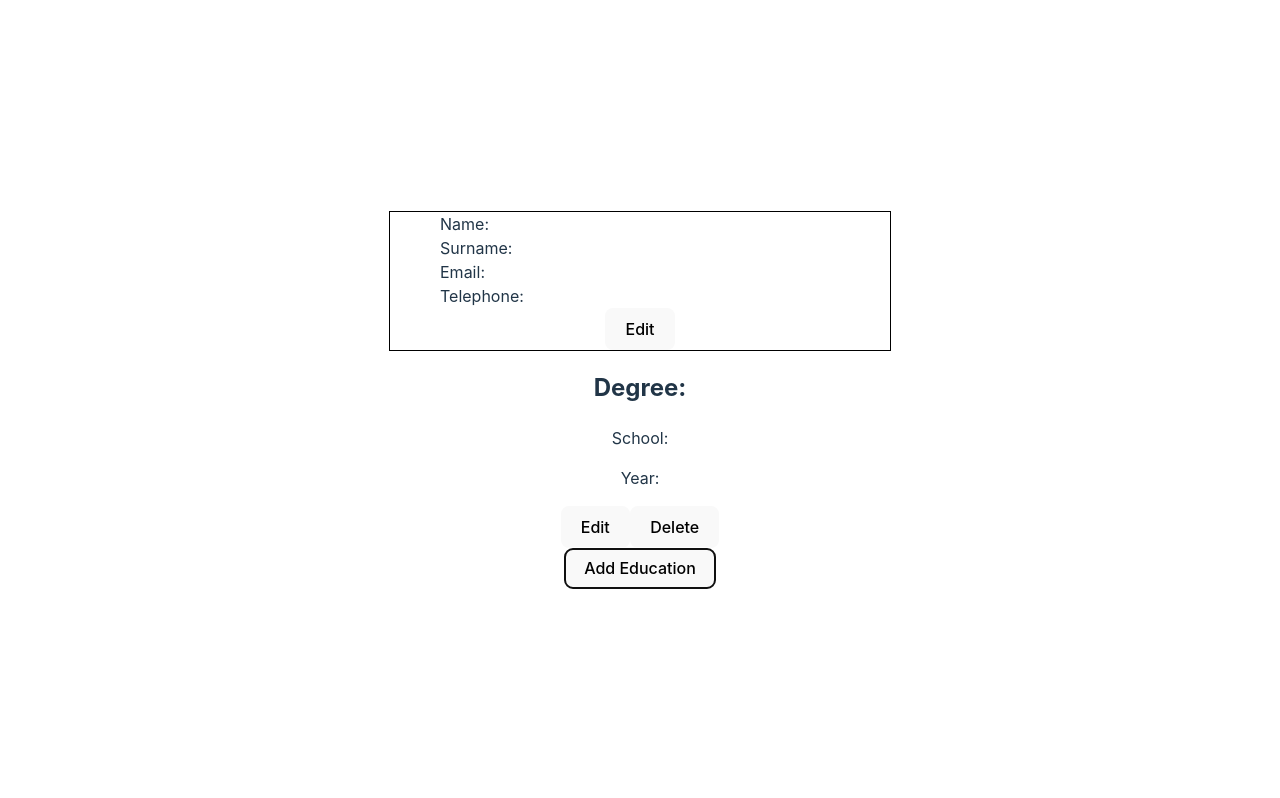
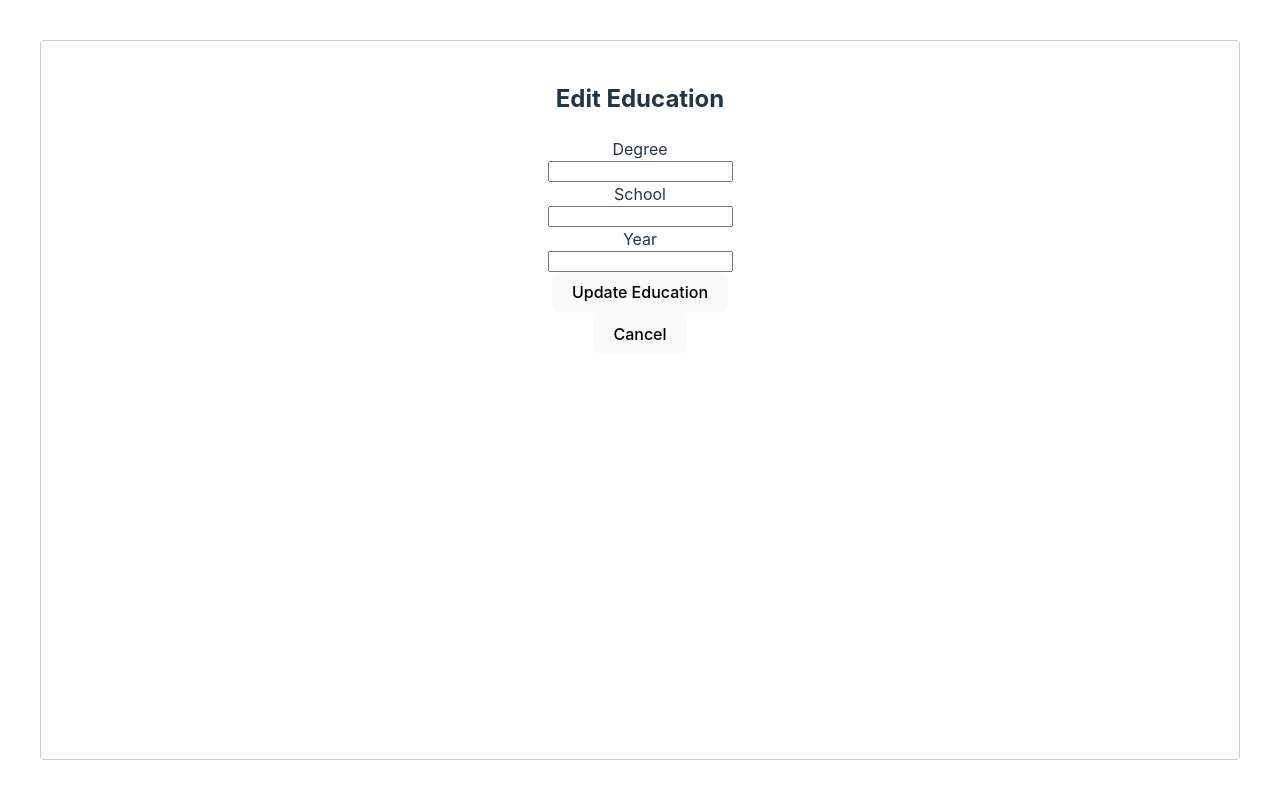
Before and after one commit to Toitw/cv, a React (Vite) app: page / in a window 1280 px wide. Both pictures are taken after a click on the button "Add Education". Built offline with nearby package versions, Linux system fonts and the light colour scheme.

Commit message:
Add react-modal dependency and implement education editing modal

```diff
--- a/package.json
+++ b/package.json
@@ -11,7 +11,8 @@
   },
   "dependencies": {
     "react": "^18.2.0",
-    "react-dom": "^18.2.0"
+    "react-dom": "^18.2.0",
+    "react-modal": "^3.16.1"
   },
   "devDependencies": {
     "@types/react": "^18.2.37",
--- a/src/components/Education.jsx
+++ b/src/components/Education.jsx
@@ -1,45 +1,48 @@
 import React, { useState } from 'react';
+import Modal from 'react-modal';
 
 const Education = () => {
   const [educations, setEducations] = useState([]); // Replace with your actual data
   const [editingIndex, setEditingIndex] = useState(null);
   const [editingEntry, setEditingEntry] = useState({ degree: '', school: '', year: '' });
+  const [modalIsOpen, setModalIsOpen] = useState(false);
 
   const handleAddEducation = () => {
-    // Create a new education entry
-    const newEducation = {
-      degree: '',
-      school: '',
-      year: '',
-    };
+    // Set a new blank education entry for editing
+    setEditingEntry({ degree: '', school: '', year: '' });
+    setEditingIndex(null); // Important to indicate a new entry is being added
 
-    // Add the new education entry to the list
-    setEducations([...educations, newEducation]);
-  };
-
-  const handleEditEducation = (index) => {
-    // Set the editing index and entry
-    setEditingIndex(index);
-    setEditingEntry(educations[index]);
+    // Open the modal
+    setModalIsOpen(true);
 };
 
 const handleUpdateEducation = (e) => {
     e.preventDefault();
 
     // Update the education entry
-    const updatedEducations = [...educations];
-    updatedEducations[editingIndex] = editingEntry;
+    let updatedEducations = [...educations];
+    if (editingIndex === null) {
+        updatedEducations = [...educations, editingEntry]; // Add new entry
+    } else {
+        updatedEducations[editingIndex] = editingEntry; // Update existing entry
+    }
     setEducations(updatedEducations);
 
     // Clear the editing index and entry
     setEditingIndex(null);
     setEditingEntry({ degree: '', school: '', year: '' });
+
+    // Close the modal
+    setModalIsOpen(false);
 };
 
   const handleCancelEditing = () => {
     // Clear the editing index and entry
     setEditingIndex(null);
     setEditingEntry({ degree: '', school: '', year: '' });
+
+    // Close the modal
+    setModalIsOpen(false);
   };
 
   const handleInputChange = (e) => {
@@ -66,7 +69,7 @@ const Education = () => {
         </div>
       ))}
       <button onClick={handleAddEducation}>Add Education</button>
-      {editingIndex !== null && (
+        <Modal isOpen={modalIsOpen} onRequestClose={handleCancelEditing}>
         <form onSubmit={handleUpdateEducation}>
           <h2>Edit Education</h2>
           <label htmlFor="degree">Degree</label>
@@ -78,7 +81,7 @@ const Education = () => {
           <button type="submit">Update Education</button>
           <button type="button" onClick={handleCancelEditing}>Cancel</button>
         </form>
-      )}
+        </Modal>
     </div>
   );
 };
```
Also changed, not shown: 1 other file (tests, documents, lock files or other folders). Lines whose indentation alone changed are shown as unchanged.
